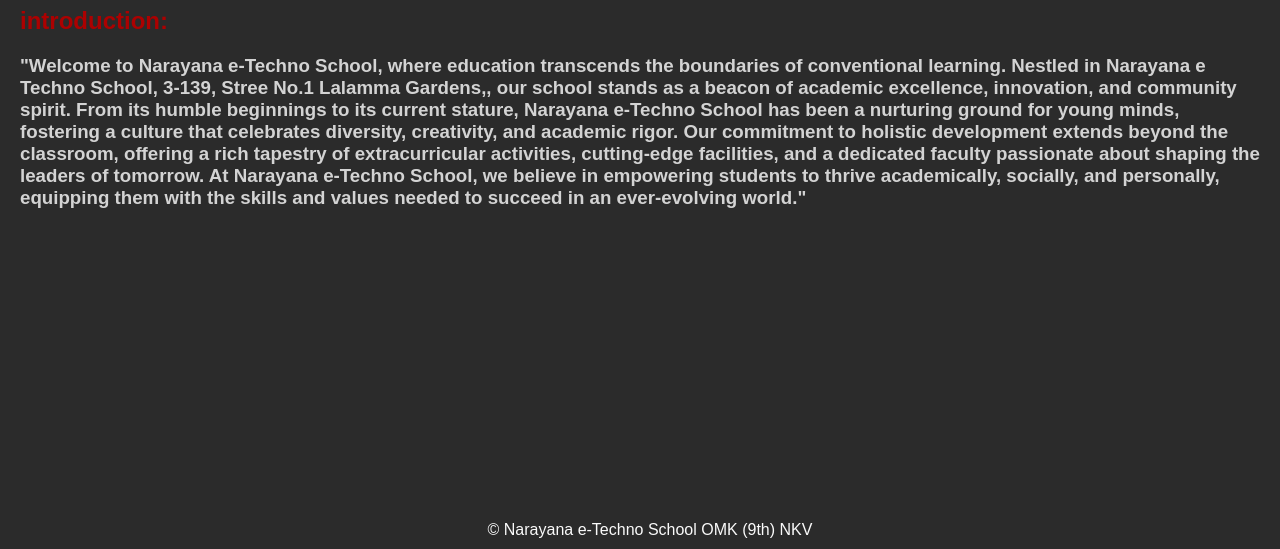
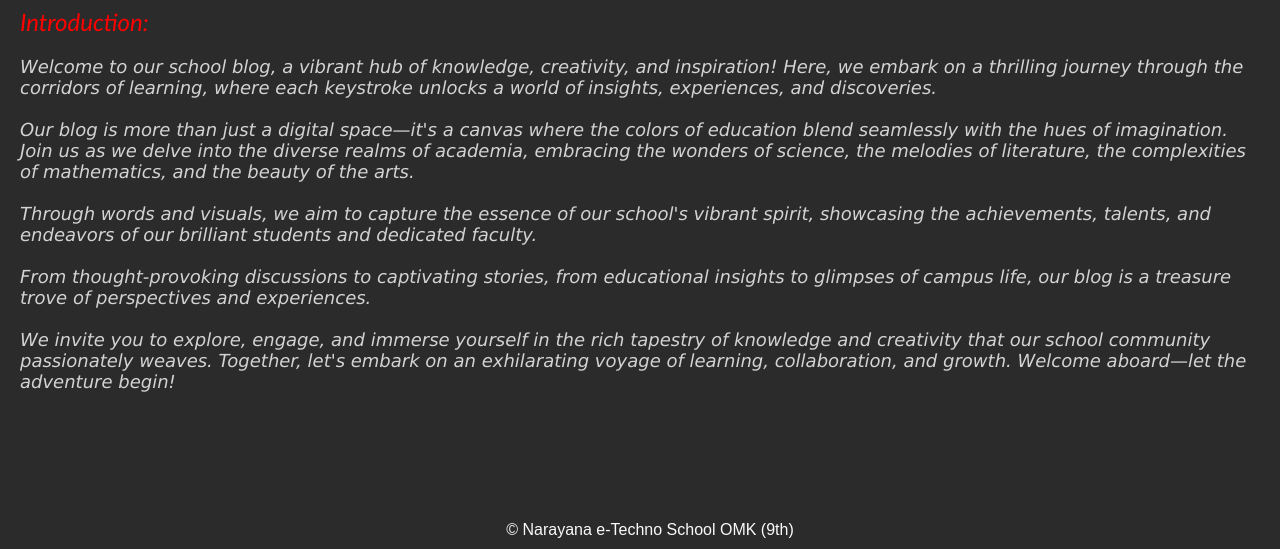
Before and after one commit to kiran-113/kedar-school, a plain HTML site: page index.html in a window 1280 px wide. Shown: the part 251-800 px from the top of the page. Drawn offline with Linux system fonts and the light colour scheme.

Commit message:
updated line no 116

```diff
--- a/index.html
+++ b/index.html
@@ -67,9 +67,21 @@
             width: 100%;
         }
 
+        #qwertby {
+
+            color: rgb(255, 0, 0);
+            font-weight: 400;
+            font-size: x-large;
+            font-family: 'Gill Sans', 'Gill Sans MT', Calibri, 'Trebuchet MS', sans-serif;
+            font-style: italic;
+
+        }
+
         #qwerty {
-
-            color: rgb(172, 1, 1);
+            font-weight: normal;
+            font-family: 'Lucida Sans', 'Lucida Sans Regular', 'Lucida Grande', 'Lucida Sans Unicode', Geneva, Verdana, sans-serif;
+            font-style: italic;
+            font-size: large;
         }
     </style>
 </head>
@@ -81,7 +93,7 @@
 
     <nav>
         <ul>
-            <li><a href="index.html" id="qwertyu">Home</a></li>
+            <li><a href="home.html" id="qwertyu">Home</a></li>
             <li><a href="about.html" id="qwertyu">About</a></li>
             <li><a href="contact.html" id="qwertyu">Contact</a></li>
             <li><a href="achivements.html">Achievements</a></li>
@@ -91,27 +103,35 @@
 
     <main>
         <center>
-            <h1>My School </h1>
+            <h1>My school </h1>
         </center>
         <p></p>
-        <h2 id="qwerty">introduction:</h2>
-        <h3>"Welcome to Narayana e-Techno School, where education transcends the boundaries of conventional learning.
-            Nestled
-            in Narayana e Techno School, 3-139, Stree No.1 Lalamma Gardens,, our school stands as a beacon of academic
-            excellence, innovation, and community spirit. From
-            its humble beginnings to its current stature, Narayana e-Techno School has been a nurturing ground for young
-            minds, fostering a culture that celebrates diversity, creativity, and academic rigor. Our commitment to
-            holistic development extends beyond the classroom, offering a rich tapestry of extracurricular activities,
-            cutting-edge facilities, and a dedicated faculty passionate about shaping the leaders of tomorrow. At
-            Narayana e-Techno School, we believe in empowering students to thrive academically, socially, and
-            personally,
-            equipping them with the skills and values needed to succeed in an ever-evolving world."</h3>
+        <h2 id="qwertby">Introduction:</h2>
+        <h3 id="qwerty">Welcome to our school blog, a vibrant hub of knowledge, creativity, and inspiration! Here, we
+            embark on a
+            thrilling journey through the corridors of learning, where each keystroke unlocks a world of insights,
+            experiences, and discoveries.<br><br>
+
+            Our blog is more than just a digital space—it's a canvas where the colors of education blend seamlessly with
+            the hues of imagination. Join us as we delve into the diverse realms of academia, embracing the wonders of
+            science, the melodies of literature, the complexities of mathematics, and the beauty of the
+            arts.<br><br>
+
+            Through words and visuals, we aim to capture the essence of our school's vibrant spirit, showcasing the
+            achievements, talents, and endeavors of our brilliant students and dedicated faculty.<br><br>
+
+            From thought-provoking discussions to captivating stories, from educational insights to glimpses of campus
+            life, our blog is a treasure trove of perspectives and experiences.<br><br>
+
+            We invite you to explore, engage, and immerse yourself in the rich tapestry of knowledge and creativity that
+            our school community passionately weaves. Together, let's embark on an exhilarating voyage of learning,
+            collaboration, and growth. Welcome aboard—let the adventure begin!</h3>
 
 
     </main>
 
     <footer>
-        &copy; Narayana e-Techno School OMK (9th) NKV
+        &copy; Narayana e-Techno School OMK (9th)
     </footer>
 </body>
 
```
